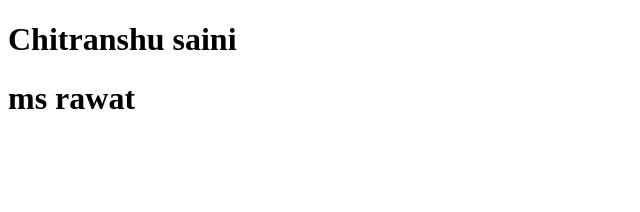
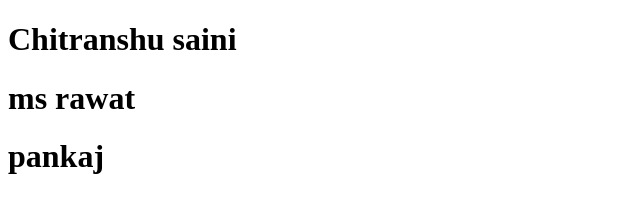
Before and after one commit to ms-rawat/html, a plain HTML site: page index.html in a window 1280 px wide. Shown: the whole page, without its empty margins (0-640 px from the left). Drawn offline with Linux system fonts and the light colour scheme.

Commit message:
adding pankaj name

```diff
--- a/index.html
+++ b/index.html
@@ -9,6 +9,7 @@
 <body>
     <h1>Chitranshu saini</h1>
     <h1>ms rawat</h1>
+    <h1>pankaj</h1>
 
 </body>
 </html>
```
